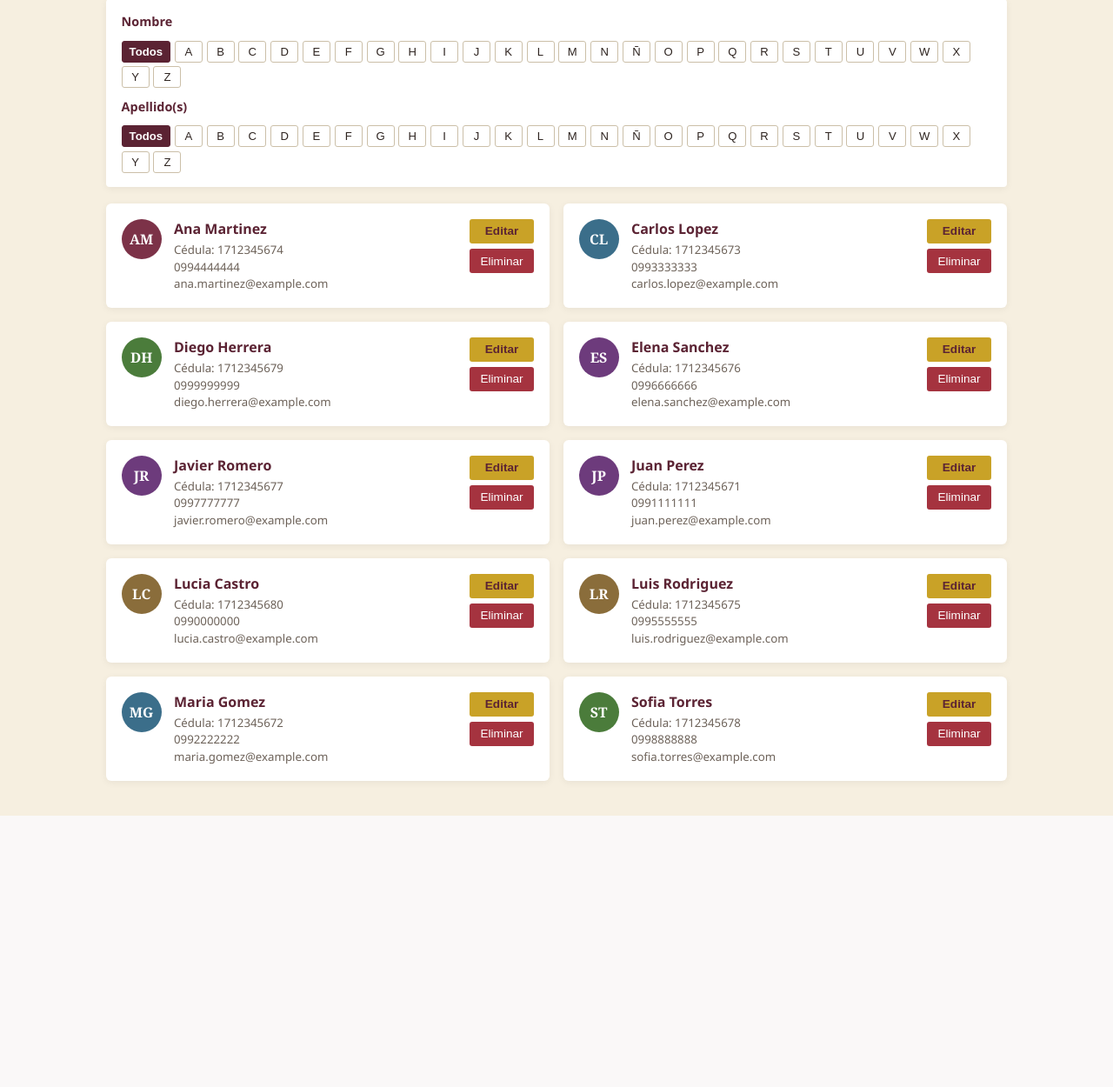
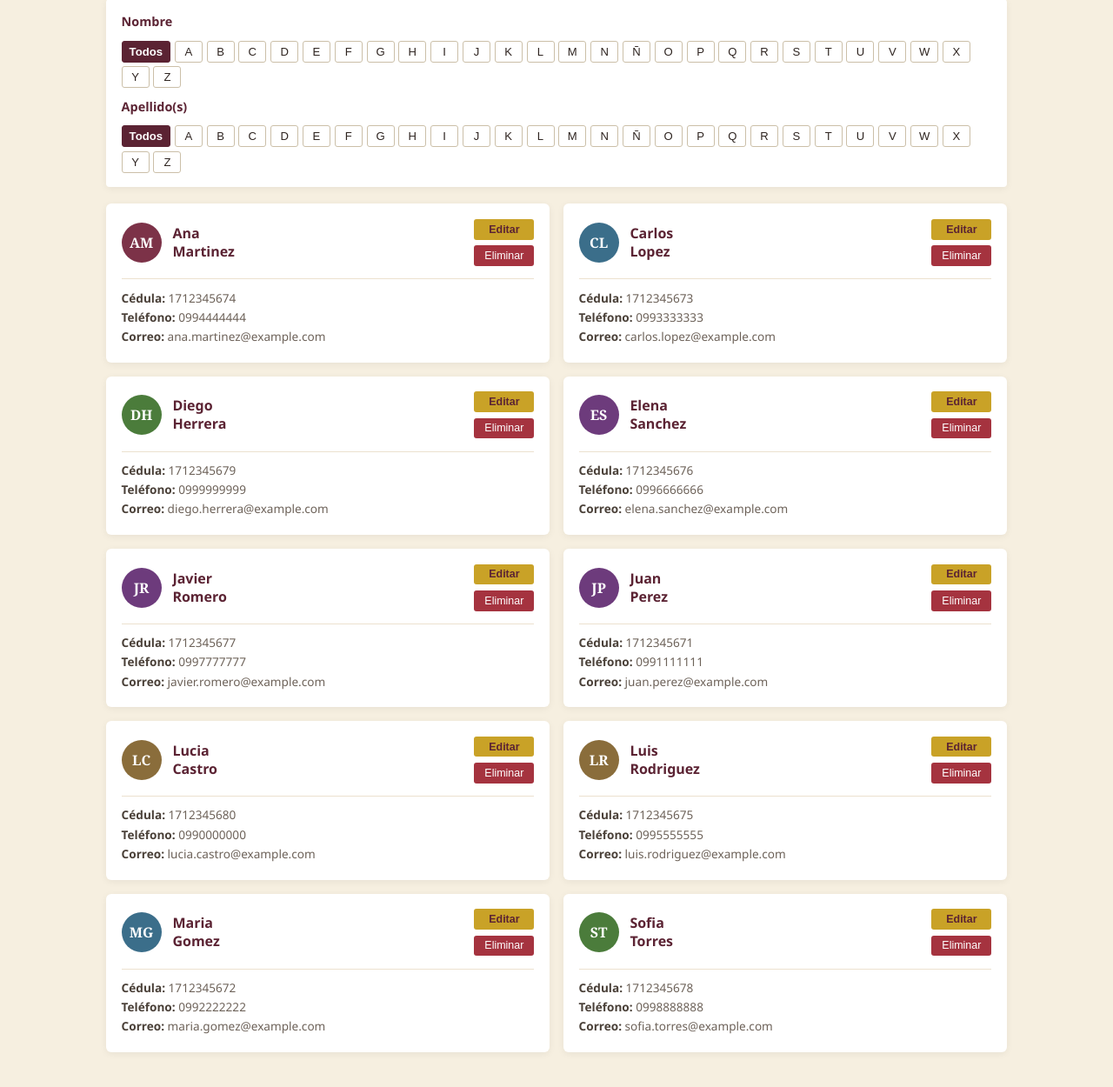
Before and after one commit to Anthonley/biblioteca-render, a PHP site: page /socios.php in a window 1280 px wide. Shown: the part 218-1468 px from the top of the page at 87% size. Before the commit the page ends 1156 px from the top, so only its background shows below. Run offline with PHP 8.4, Linux system fonts and the light colour scheme; a user stored in the database is signed in; data comes from the database, SQL or seed files in the repository; some libraries are stand-ins or nearby versions.

Commit message:
sociosv2

```diff
--- a/frontend/css/estilo.css
+++ b/frontend/css/estilo.css
@@ -370,13 +370,15 @@ h1, h2, h3, .lib-navbar__brand h1 {
     font-size: 0.88rem;
     margin-top: 0.8rem;
 }
-.lib-modal form input[type="text"], .lib-modal form select {
+.lib-modal form input[type="text"], .lib-modal form input[type="email"], .lib-modal form select {
     width: 100%;
     padding: 0.5rem 0.65rem;
     margin-top: 0.3rem;
     border: 1px solid #cbbfa8;
     border-radius: 3px;
     background: #fff;
+    font: inherit;
+    box-sizing: border-box;
 }
 .lib-modal form input[type="text"]:read-only {
     background: #f0e6d8;
@@ -537,10 +539,12 @@ h1, h2, h3, .lib-navbar__brand h1 {
     background: #fff;
     border-radius: 6px;
     padding: 1.1rem;
+    box-shadow: 0 2px 8px rgba(0,0,0,0.06);
+}
+.lib-socio-card__cabecera {
     display: flex;
-    align-items: flex-start;
-    gap: 0.9rem;
-    box-shadow: 0 2px 8px rgba(0,0,0,0.06);
+    align-items: center;
+    gap: 0.8rem;
 }
 .lib-socio-card__avatar {
     width: 46px;
@@ -554,22 +558,49 @@ h1, h2, h3, .lib-navbar__brand h1 {
     font-family: Georgia, serif;
     flex-shrink: 0;
 }
-.lib-socio-card__info { flex: 1; min-width: 0; }
-.lib-socio-card__info h4 { margin: 0 0 0.25rem; color: var(--vino-oscuro); font-size: 1rem; }
-.lib-socio-card__cedula, .lib-socio-card__telefono, .lib-socio-card__correo {
-    margin: 0.1rem 0;
-    font-size: 0.83rem;
-    color: #6d6259;
+.lib-socio-card__nombre {
+    flex: 1;
+    min-width: 0;
+    display: flex;
+    flex-direction: column;
+    line-height: 1.3;
+}
+.lib-socio-card__nombre span {
+    color: var(--vino-oscuro);
+    font-weight: 700;
+    font-size: 1rem;
+    overflow: hidden;
+    text-overflow: ellipsis;
+    white-space: nowrap;
 }
 .lib-socio-card__acciones {
     display: flex;
     flex-direction: column;
-    gap: 0.4rem;
+    gap: 0.35rem;
     flex-shrink: 0;
 }
 .lib-socio-card__acciones .lib-btn-editar,
-.lib-socio-card__acciones .lib-btn-eliminar { width: 100%; text-align: center; }
+.lib-socio-card__acciones .lib-btn-eliminar {
+    width: 100%;
+    text-align: center;
+    padding: 0.3rem 0.75rem;
+    font-size: 0.78rem;
+}
 .lib-socio-card__acciones form { width: 100%; }
+.lib-socio-card__separador {
+    border: none;
+    border-top: 1px solid #ece1cf;
+    margin: 0.9rem 0 0.7rem;
+}
+.lib-socio-card__datos p {
+    margin: 0.2rem 0;
+    font-size: 0.85rem;
+    color: #6d6259;
+}
+.lib-socio-card__etiqueta {
+    font-weight: 600;
+    color: #4a4038;
+}
 
 /* ---------- Tarjetas de sede ---------- */
 .lib-sedes-grid {
--- a/socios.php
+++ b/socios.php
@@ -90,12 +90,11 @@ $letras = ['A','B','C','D','E','F','G','H','I','J','K','L','M','N','Ñ','O','P',
                  data-nombre-inicial="<?= htmlspecialchars($inicialNombre) ?>"
                  data-apellido-inicial="<?= htmlspecialchars($apellidoInicial) ?>"
                  data-busqueda="<?= htmlspecialchars($busqueda) ?>">
+                <div class="lib-socio-card__cabecera">
                     <div class="lib-socio-card__avatar" style="background: <?= $color ?>;"><?= htmlspecialchars($iniciales) ?></div>
-                <div class="lib-socio-card__info">
-                    <h4><?= htmlspecialchars($s['so_nombre'] . ' ' . $s['so_apellido']) ?></h4>
-                    <p class="lib-socio-card__cedula">Cédula: <?= htmlspecialchars($s['so_cedula']) ?></p>
-                    <p class="lib-socio-card__telefono"><?= htmlspecialchars($s['so_telefono'] ?? 'Sin teléfono registrado') ?></p>
-                    <p class="lib-socio-card__correo"><?= htmlspecialchars($s['so_correo']) ?></p>
+                    <div class="lib-socio-card__nombre">
+                        <span><?= htmlspecialchars($s['so_nombre']) ?></span>
+                        <span><?= htmlspecialchars($s['so_apellido']) ?></span>
                     </div>
                     <div class="lib-socio-card__acciones">
                         <button type="button" class="lib-btn-editar"
@@ -113,6 +112,15 @@ $letras = ['A','B','C','D','E','F','G','H','I','J','K','L','M','N','Ñ','O','P',
                             <input type="hidden" name="id_socio" value="<?= htmlspecialchars($s['id_socio'], ENT_QUOTES) ?>">
                             <button type="submit" class="lib-btn-eliminar">Eliminar</button>
                         </form>
+                    </div>
+                </div>
+
+                <hr class="lib-socio-card__separador">
+
+                <div class="lib-socio-card__datos">
+                    <p><span class="lib-socio-card__etiqueta">Cédula:</span> <?= htmlspecialchars($s['so_cedula']) ?></p>
+                    <p><span class="lib-socio-card__etiqueta">Teléfono:</span> <?= htmlspecialchars($s['so_telefono'] ?? 'Sin registrar') ?></p>
+                    <p><span class="lib-socio-card__etiqueta">Correo:</span> <?= htmlspecialchars($s['so_correo']) ?></p>
                 </div>
             </div>
             <?php endforeach; ?>
```
Lines whose indentation alone changed are shown as unchanged.
